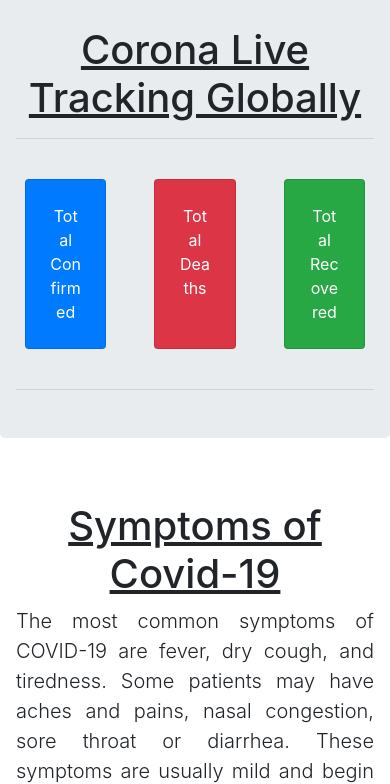
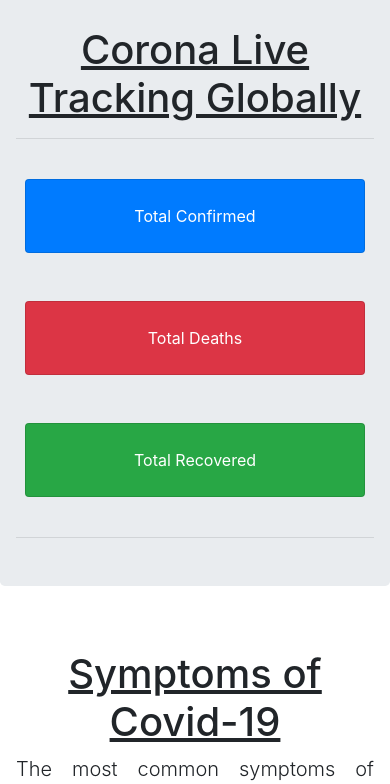
Before and after one commit to Dhibarajan/covid19livetracking.github.io, a plain HTML site: page index.html in a window 390 px wide. Shown: the part 62-846 px from the top of the page. Drawn offline with nearby package versions, Linux system fonts and the light colour scheme; no server answers.

Commit message:
small update

```diff
--- a/index.html
+++ b/index.html
@@ -58,7 +58,7 @@
 		<h1><u>Corona Live Tracking Globally</u></h1>
 		<hr>
 		<div class="row">
-			<div class="card col p-4 m-4 bg-primary text-white">
+			<div class="card col-md p-4 m-4 bg-primary text-white">
 				<div class="ui statistic">
 					<div class="value font-weight-light" id="TotalConfirmed" style="font-size: 40px;">
 
@@ -68,7 +68,7 @@
 					</div>
 				  </div>
 			</div>
-			<div class="card col p-4 m-4 p-3 mb-2 bg-danger text-white">
+			<div class="card col-md p-4 m-4  bg-danger text-white">
 				<div class="ui statistic">
 					<div class="value font-weight-light" id="TotalDeaths" style="font-size: 40px;">
 
@@ -78,7 +78,7 @@
 					</div>
 				  </div>
 			</div>
-			<div class="card col p-4 m-4 bg-success text-white">
+			<div class="card col-md p-4 m-4 bg-success text-white">
 				<div class="ui statistic">
 					<div class="value font-weight-light" id="TotalRecovered" style="font-size: 40px;">
 
```
